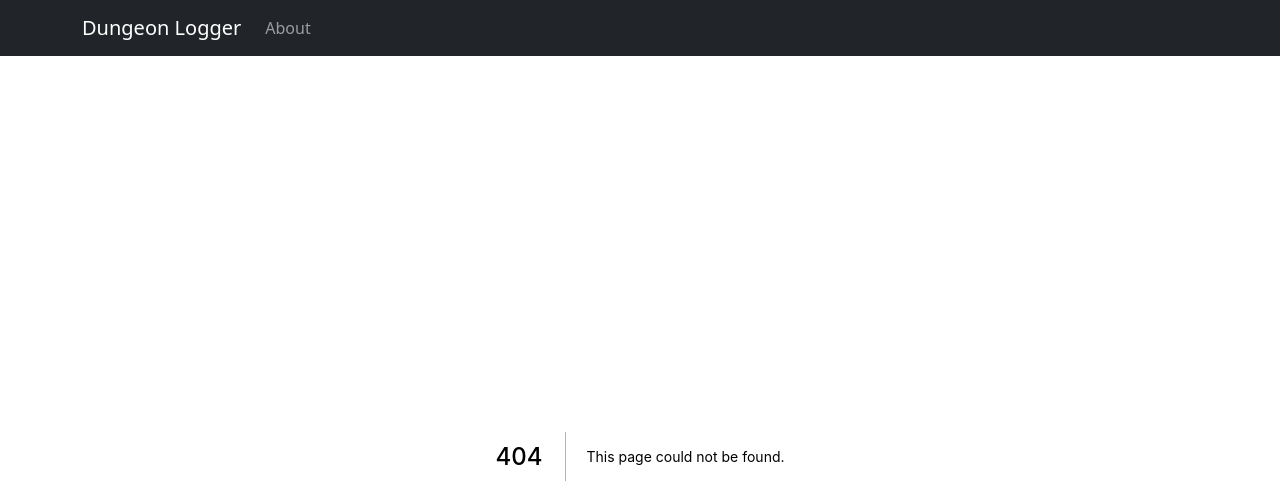
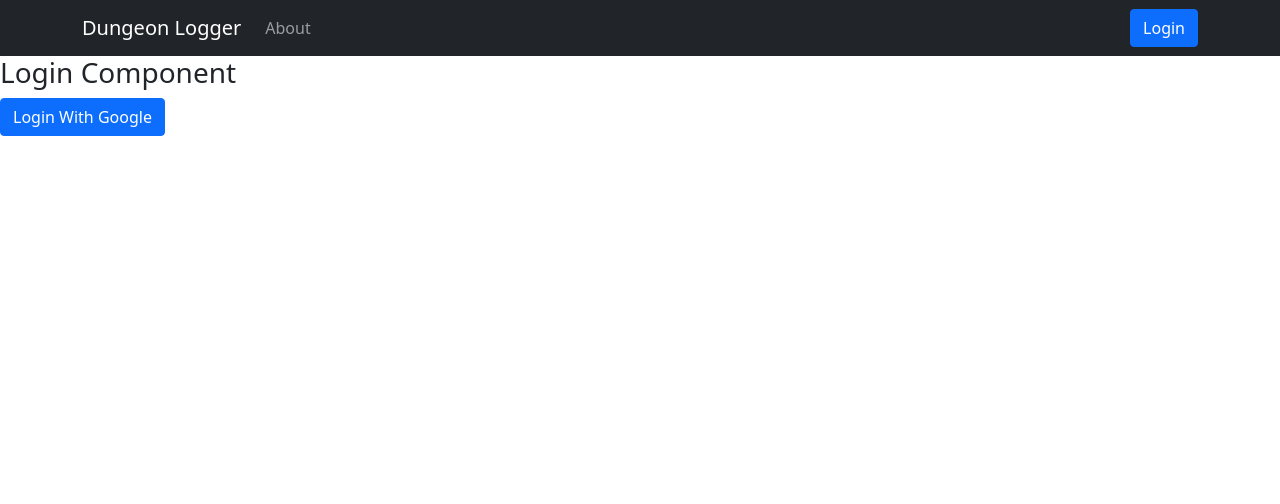
Before and after one commit to alexanderolvera/dungeonLogger, a Next.js app: page /login in a window 1280 px wide. Before the commit this address had no page. Shown: the top 504 px of the page. Built offline with nearby package versions, Linux system fonts and the light colour scheme.

Commit message:
Basic auth

```diff
--- a/components/Layout.js
+++ b/components/Layout.js
@@ -1,4 +1,5 @@
 import Navbar from "./Navbar"
+import { Toaster } from 'react-hot-toast'
 
 export default function Layout({ children }) {
 
@@ -6,6 +7,7 @@ export default function Layout({ children }) {
     <>
       <Navbar />
       {children}
+      <Toaster />
     </>
   )
 }
--- a/components/Navbar.js
+++ b/components/Navbar.js
@@ -2,6 +2,7 @@ import Link from 'next/link'
 import Navbar from 'react-bootstrap/Navbar'
 import Nav from 'react-bootstrap/Nav'
 import Container from 'react-bootstrap/Container'
+import Button from 'react-bootstrap/Button'
 
 export default function NavBar() {
   return (
@@ -18,6 +19,11 @@ export default function NavBar() {
             </Link>
           </Nav>
         </Navbar.Collapse>
+        <Nav className='justify-content-end'>
+          <Link href={'/login'} passHref>
+            <Button>Login</Button>
+          </Link>
+        </Nav>
       </Container>
     </Navbar>
   )
--- /dev/null
+++ b/lib/firebase.js
@@ -0,0 +1,19 @@
+// Import the functions you need from the SDKs you need
+import { initializeApp } from "firebase/app";
+import { getAuth } from "firebase/auth";
+// TODO: Add SDKs for Firebase products that you want to use
+// https://firebase.google.com/docs/web/setup#available-libraries
+
+// Your web app's Firebase configuration
+const firebaseConfig = {
+  apiKey: "AIzaSyDVckbVQUnH5dFEne6KT4UjZvq4V78T_lk",
+  authDomain: "dungeon-logger.firebaseapp.com",
+  projectId: "dungeon-logger",
+  storageBucket: "dungeon-logger.appspot.com",
+  messagingSenderId: "110191463418",
+  appId: "1:110191463418:web:00b73d977ae316ea777243"
+};
+
+// Initialize Firebase
+const app = initializeApp(firebaseConfig);
+export const auth = getAuth(app)
--- a/package.json
+++ b/package.json
@@ -14,7 +14,8 @@
     "react": "17.0.2",
     "react-bootstrap": "^2.1.0",
     "react-dom": "17.0.2",
-    "react-firebase-hooks": "^4.0.2"
+    "react-firebase-hooks": "^4.0.2",
+    "react-hot-toast": "^2.2.0"
   },
   "devDependencies": {
     "autoprefixer": "^10.4.2",
--- /dev/null
+++ b/pages/login.js
@@ -0,0 +1,26 @@
+import { auth } from '../lib/firebase'
+import { useRouter } from 'next/router'
+import { GoogleAuthProvider, signInWithPopup } from 'firebase/auth'
+import Button from 'react-bootstrap/Button'
+import toast from 'react-hot-toast'
+
+export default function Login() {
+  const router = useRouter()
+  const handleGoogleLogin = () => {
+    const provider = new GoogleAuthProvider()
+    signInWithPopup(auth, provider)
+      .then((userCred) => {
+        router.push(`/${userCred.user.uid}/dashboard`)
+      })
+      .catch((error) => {
+        toast.error('there was an error logging you in :(')
+      })
+  }
+
+  return (
+    <>
+      <h3>Login Component</h3>
+      <Button onClick={handleGoogleLogin} variant='primary'>Login With Google</Button>
+    </>
+  )
+}
```
Also changed, not shown: pages/[uid]/dashboard.js (added, +13 -0 lines), 2 other files (tests, documents, lock files or other folders).
